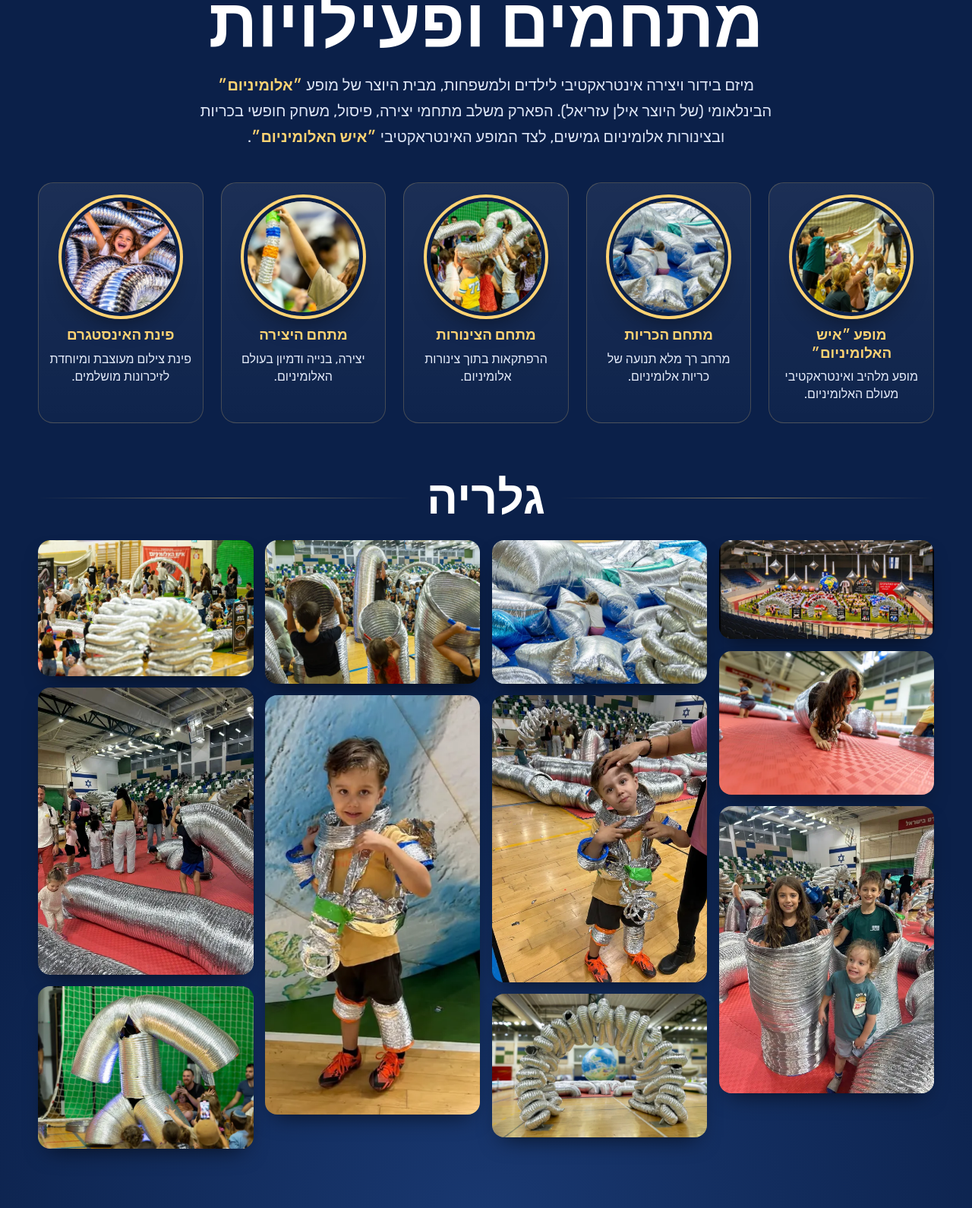
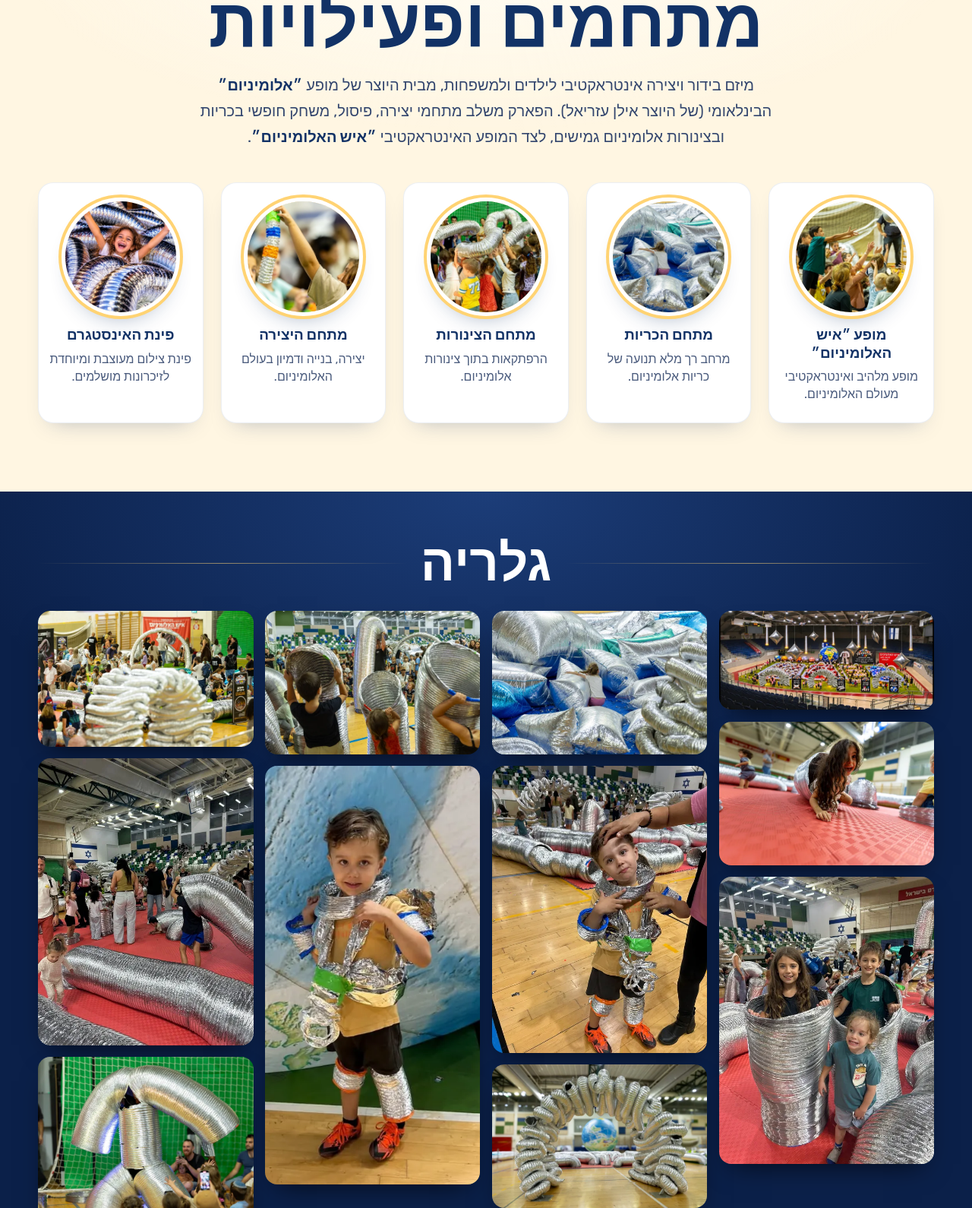
Before and after one commit to Gal-Fadlon/hanukkah-beersheva, a plain HTML site: page index.html in a window 1280 px wide. Shown: the part 884-2474 px from the top of the page at 76% size. Drawn offline with Linux system fonts and the light colour scheme; a web font is replaced by a local one.

Commit message:
Distinct background per section

```diff
--- a/index.html
+++ b/index.html
@@ -86,8 +86,7 @@ a{color:inherit}
 /* ---------- 1. hero ---------- */
 .hero{position:relative;isolation:isolate;overflow-x:clip;overflow-y:visible;
   background:radial-gradient(120% 70% at 70% 0%, var(--glow) 0%, rgba(42,85,160,0) 60%), var(--navy)}
-.hero::after{content:"";position:absolute;inset:auto 0 0 0;height:120px;z-index:-1;
-  background:linear-gradient(transparent, var(--navy-2))}
+
 .hero-grid{display:grid;grid-template-columns:1.05fr .95fr;align-items:center;min-height:100vh;min-height:100dvh;gap:clamp(20px,3vw,48px);
   padding-block:clamp(28px,4vw,48px) clamp(40px,5vw,64px)}
 .hero-copy{text-align:center;display:flex;flex-direction:column;align-items:center}
@@ -132,30 +131,33 @@ h1 .l2{display:block;font-size:clamp(4rem,min(12.6vw,15vh),11rem);color:var(--go
 
 
 /* ---------- 3. activities ---------- */
-.acts{background:radial-gradient(90% 60% at 50% 100%, rgba(42,85,160,.45), transparent 70%), var(--navy-2);
+.acts{color:var(--navy);
+  background:radial-gradient(70% 50% at 50% 0%, #fffdf6 0%, rgba(255,253,246,0) 70%), var(--cream);
   padding-block:clamp(28px,3.5vw,52px) clamp(56px,7vw,96px)}
 .sec-title{text-align:center;margin-bottom:clamp(26px,3.4vw,44px)}
-.sec-title p{font:700 clamp(1.1rem,1.8vw,1.35rem)/1 var(--body);color:var(--gold);margin-bottom:.35em}
-.sec-title h2{font:700 clamp(3.4rem,7vw,5.6rem)/.9 var(--display)}
-.sec-title .lead{max-width:760px;margin:clamp(16px,2vw,24px) auto 0;font:400 clamp(1.05rem,1.6vw,1.25rem)/1.7 var(--body);color:#dfe7f7;text-wrap:pretty}
-.sec-title .lead b{color:var(--gold);font-weight:700}
+.sec-title p{font:700 clamp(1.1rem,1.8vw,1.35rem)/1 var(--body);color:#b9770e;margin-bottom:.35em}
+.sec-title h2{font:700 clamp(3.4rem,7vw,5.6rem)/.9 var(--display);color:var(--navy)}
+.sec-title .lead{max-width:760px;margin:clamp(16px,2vw,24px) auto 0;font:400 clamp(1.05rem,1.6vw,1.25rem)/1.7 var(--body);color:#33466e;text-wrap:pretty}
+.sec-title .lead b{color:var(--navy);font-weight:800}
 .grid{display:grid;grid-template-columns:repeat(5,1fr);gap:clamp(14px,1.8vw,24px);list-style:none}
-.act{text-align:center;padding:24px 14px 26px;border-radius:var(--r-md);background:linear-gradient(180deg,rgba(255,255,255,.07),rgba(255,255,255,.02));
-  border:1px solid rgba(255,211,115,.22);transition:transform .25s, border-color .25s}
-.act:hover{transform:translateY(-4px);border-color:rgba(255,211,115,.55)}
+.act{text-align:center;padding:24px 14px 26px;border-radius:var(--r-md);background:#fff;
+  border:1px solid rgba(18,50,102,.08);box-shadow:0 14px 30px -18px rgba(18,50,102,.35);transition:transform .25s, box-shadow .25s}
+.act:hover{transform:translateY(-4px);box-shadow:0 22px 40px -18px rgba(18,50,102,.45)}
 .act img{width:min(164px,78%);height:auto;aspect-ratio:1;object-fit:cover;border-radius:50%;margin:0 auto 18px;
-  box-shadow:0 0 0 5px var(--navy-2), 0 0 0 9px var(--gold), 0 18px 34px -10px rgba(0,0,0,.6)}
-.act h3{font:800 1.18rem/1.25 var(--body);color:var(--gold);margin-bottom:.4em}
-.act p{font:400 1rem/1.45 var(--body);color:#e5ecfa}
+  box-shadow:0 0 0 5px #fff, 0 0 0 9px var(--gold), 0 16px 30px -12px rgba(18,50,102,.45)}
+.act h3{font:800 1.18rem/1.25 var(--body);color:var(--navy);margin-bottom:.4em}
+.act p{font:400 1rem/1.45 var(--body);color:#4a5b7d}
 
 
-.gal-head{display:flex;align-items:center;gap:18px;margin:clamp(44px,5.5vw,72px) 0 clamp(18px,2.4vw,28px)}
-.gal-head::before,.gal-head::after{content:"";flex:1;height:1px;background:linear-gradient(90deg,transparent,rgba(255,211,115,.5),transparent)}
-.gal-head h3{font:700 clamp(2.6rem,5vw,3.8rem)/.9 var(--display);color:#fff}
+.gal{background:radial-gradient(80% 55% at 50% 0%, rgba(42,85,160,.55), transparent 70%), var(--navy-2);
+  padding-block:clamp(40px,5vw,72px) clamp(48px,6vw,88px)}
+.gal-head{display:flex;align-items:center;gap:18px;margin:0 0 clamp(20px,2.6vw,32px)}
+.gal-head::before,.gal-head::after{content:"";flex:1;height:1px;background:linear-gradient(90deg,transparent,rgba(255,211,115,.55),transparent)}
+.gal-head h2{font:700 clamp(2.8rem,5.4vw,4.2rem)/.9 var(--display);color:#fff}
 .gallery{list-style:none;columns:4 240px;column-gap:clamp(10px,1.2vw,16px)}
 .gallery li{break-inside:avoid;margin-bottom:clamp(10px,1.2vw,16px)}
 .gallery button{display:block;width:100%;padding:0;border:0;background:none;cursor:zoom-in;border-radius:16px;overflow:hidden;
-  box-shadow:0 14px 30px -14px rgba(0,0,0,.7)}
+  box-shadow:0 16px 34px -16px rgba(0,0,0,.75)}
 .gallery img{width:100%;height:auto;transition:transform .5s cubic-bezier(.2,.7,.2,1), filter .3s}
 .gallery button:hover img{transform:scale(1.04);filter:brightness(1.06)}
 .lightbox{border:0;padding:0;background:transparent;max-width:100vw;max-height:100vh;width:100vw;height:100vh;
@@ -171,14 +173,14 @@ h1 .l2{display:block;font-size:clamp(4rem,min(12.6vw,15vh),11rem);color:var(--go
 .lb-prev{inset-inline-start:18px}.lb-next{inset-inline-end:18px}
 @media (max-width:640px){.gallery{columns:2}.lb-nav{width:44px;height:44px;bottom:24px;top:auto;transform:none}}
 
-footer{background:var(--navy-3);padding:34px 0 calc(116px + env(safe-area-inset-bottom))}
+footer{background:#040c1f;border-top:1px solid rgba(255,211,115,.28);padding:34px 0 calc(116px + env(safe-area-inset-bottom))}
 .foot{display:flex;align-items:center;justify-content:center;gap:clamp(24px,5vw,64px);flex-wrap:wrap}
 .foot .partners{margin:0;width:min(300px,70vw)}
 .foot .al{width:170px;height:auto}
 /* ---------- sticky mobile CTA ---------- */
 .dock{position:fixed;bottom:26px;left:50%;z-index:20;transform:translate(-50%,180%);transition:transform .45s cubic-bezier(.2,.7,.2,1)}
 .dock.on{transform:translate(-50%,0)}
-.dock .btn{padding-inline:2.2em;box-shadow:0 18px 40px -10px rgba(0,0,0,.75), 0 0 0 6px rgba(7,23,53,.55)}
+.dock .btn{padding-inline:2.2em;box-shadow:0 16px 36px -10px rgba(7,23,53,.6), 0 0 0 1px rgba(185,119,14,.25)}
 
 /* ---------- motion ---------- */
 @media (prefers-reduced-motion:no-preference){
@@ -214,9 +216,9 @@ footer{background:var(--navy-3);padding:34px 0 calc(116px + env(safe-area-inset-
   .hero-copy .partners{display:none}
   .hero-copy{margin-top:-64px;position:relative}
   .dock{left:0;right:0;bottom:0;transform:translateY(110%);padding:22px var(--gut) calc(12px + env(safe-area-inset-bottom));
-    background:linear-gradient(rgba(7,23,53,0), rgba(7,23,53,.94) 38%)}
+    background:none}
   .dock.on{transform:none}
-  .dock .btn{width:100%;box-shadow:0 12px 28px -10px rgba(0,0,0,.7)}
+  .dock .btn{width:100%;box-shadow:0 14px 30px -8px rgba(7,23,53,.55), 0 0 0 1px rgba(185,119,14,.25)}
   footer{padding-bottom:calc(100px + env(safe-area-inset-bottom))}
 }
 @media (min-width:861px){ .partners-top{display:none} }
@@ -224,7 +226,7 @@ footer{background:var(--navy-3);padding:34px 0 calc(116px + env(safe-area-inset-
   .grid{grid-template-columns:1fr;gap:12px}
   .grid .act:nth-child(4){grid-column:auto}
   .act{display:grid;grid-template-columns:96px 1fr;align-items:center;gap:16px;text-align:start;padding:14px 16px}
-  .act img{width:96px;margin:0;box-shadow:0 0 0 4px var(--navy-2), 0 0 0 7px var(--gold), 0 10px 20px -8px rgba(0,0,0,.6)}
+  .act img{width:96px;margin:0;box-shadow:0 0 0 4px #fff, 0 0 0 7px var(--gold), 0 10px 20px -10px rgba(18,50,102,.45)}
   .act h3{margin-bottom:.15em}
   .facts{grid-template-columns:1fr 1fr;width:100%}
   .fact:nth-child(3){border-inline-start:0}
@@ -304,8 +306,12 @@ footer{background:var(--navy-3);padding:34px 0 calc(116px + env(safe-area-inset-
       <li class="act"><img src="assets/activity-5.webp" alt="" width="640" height="640" loading="lazy">
         <div><h3>פינת האינסטגרם</h3><p>פינת צילום מעוצבת ומיוחדת לזיכרונות מושלמים.</p></div></li>
     </ul>
+  </div>
+</section>
 
-    <div class="gal-head"><h3>גלריה</h3></div>
+<section class="gal" aria-labelledby="gal-title">
+  <div class="wrap">
+    <div class="gal-head"><h2 id="gal-title">גלריה</h2></div>
     <ul class="gallery" role="list">
       <li><button type="button" data-full="assets/gallery/g01.webp" aria-label="הגדלת תמונה 1"><img src="assets/gallery/g01-s.webp" alt="" loading="lazy"></button></li>
       <li><button type="button" data-full="assets/gallery/g02.webp" aria-label="הגדלת תמונה 2"><img src="assets/gallery/g02-s.webp" alt="" loading="lazy"></button></li>
```
